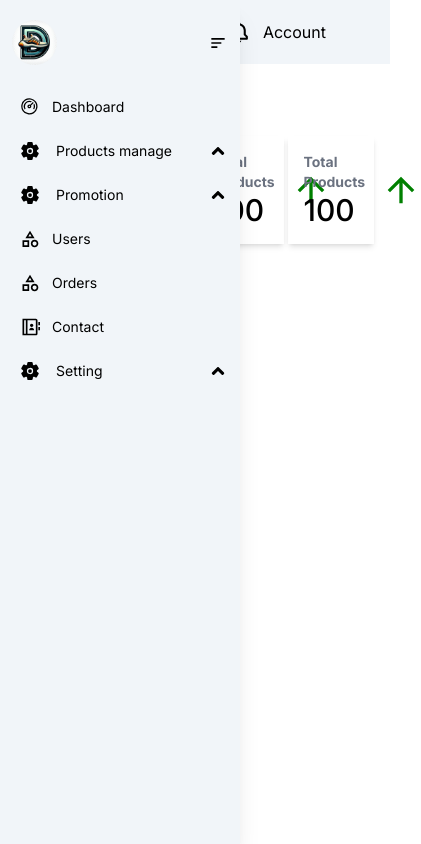
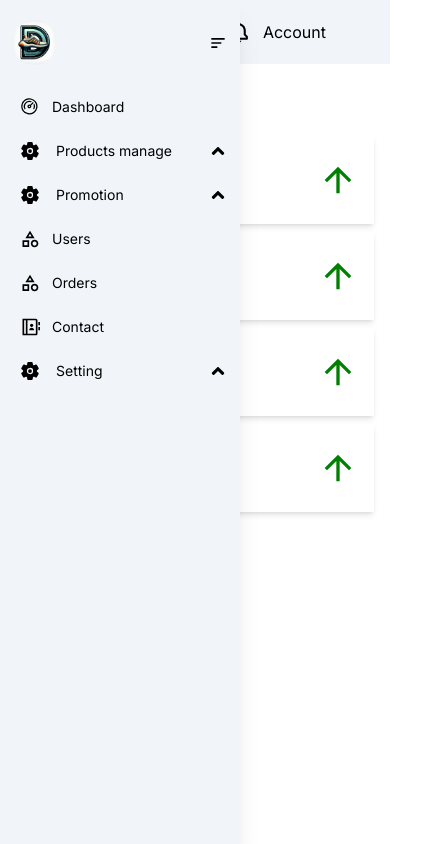
Before and after one commit to datanh98hp/templete-shoe-shop, a Next.js app: page /dashboard in a window 390 px wide. Shown: the whole page, 421 px wide, since content can reach past the window. Built offline with nearby package versions, Linux system fonts and the light colour scheme.

Commit message:
fix responsesive layout admin

```diff
--- a/app/(admin)/dashboard/page.tsx
+++ b/app/(admin)/dashboard/page.tsx
@@ -5,11 +5,11 @@ import { MdOutlineArrowUpward } from "react-icons/md";
 export default function Dashboard() {
   return (
     <div className="">
-      <div className="my-4">Admin Dashboard</div>
-      <div className="grid grid-flow-row grid-cols-4 gap-1">
+      <div className="my-4 md:mx-0 mx-2">Admin Dashboard</div>
+      <div className="md:flex justify-around gap-3 flex-wrap flex-2">
         <Card>
-          <div className="p-4 flex justify-between items-center gap-4">
-            <div className="w-60">
+          <div className="p-4 flex justify-between items-center gap-4 md:my-0 my-2">
+            <div className="w-64">
               <p className="text-sm font-bold text-gray-500">Total Products</p>
               <h4 className="font-medium text-3xl">100</h4>
             </div>
@@ -19,8 +19,8 @@ export default function Dashboard() {
           </div>
         </Card>
         <Card>
-          <div className="p-4  flex justify-between items-center gap-4">
-            <div className="w-60">
+          <div className="p-4 flex justify-between items-center gap-4 md:my-0 my-2">
+            <div className="w-64">
               <p className="text-sm font-bold text-gray-500">Total Products</p>
               <h4 className="font-medium text-3xl">100</h4>
             </div>
@@ -30,8 +30,8 @@ export default function Dashboard() {
           </div>
         </Card>
         <Card>
-          <div className="p-4  flex justify-between items-center gap-4">
-            <div className="w-60">
+          <div className="p-4 flex justify-between items-center gap-4 md:my-0 my-2">
+            <div className="w-64">
               <p className="text-sm font-bold text-gray-500">Total Products</p>
               <h4 className="font-medium text-3xl">100</h4>
             </div>
@@ -41,8 +41,8 @@ export default function Dashboard() {
           </div>
         </Card>
         <Card>
-          <div className="p-4  flex justify-between items-center gap-4">
-            <div className="w-60">
+          <div className="p-4 flex justify-between items-center gap-4 md:my-0 my-2">
+            <div className="w-64">
               <p className="text-sm font-bold text-gray-500">Total Products</p>
               <h4 className="font-medium text-3xl">100</h4>
             </div>
--- a/components/admin-components/common/AdminLayout.tsx
+++ b/components/admin-components/common/AdminLayout.tsx
@@ -120,7 +120,7 @@ export default function AdminLayoutContent({
                         </motion.div>
                     )
                 }
-                <div className="md:w-full">
+                <div className="w-full">
                     {/* Header */}
                     <div className="flex justify-between w-full h-16 bg-slate-100 dark:bg-[#191C24]">
                         {/* logo */}
```
